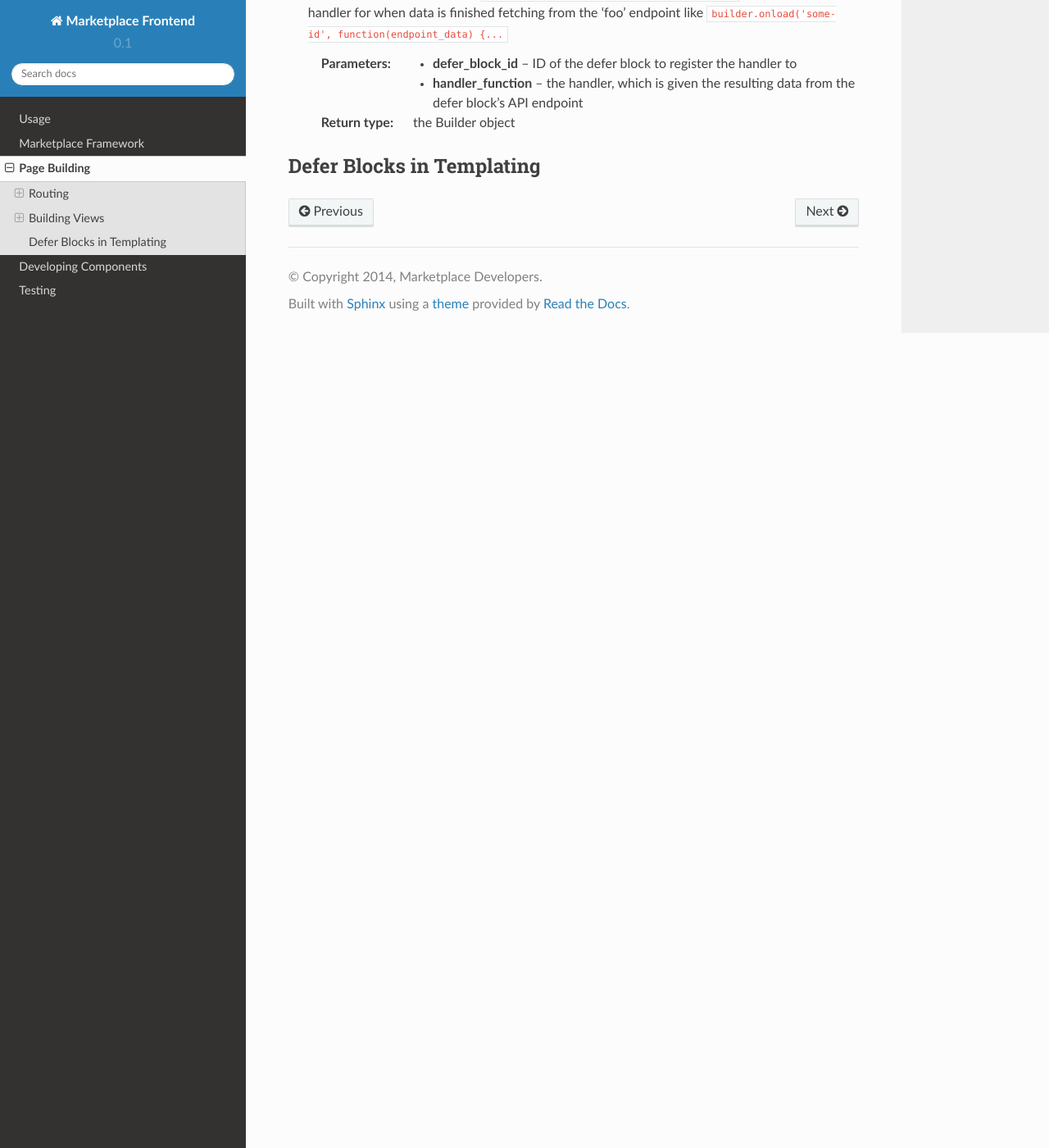
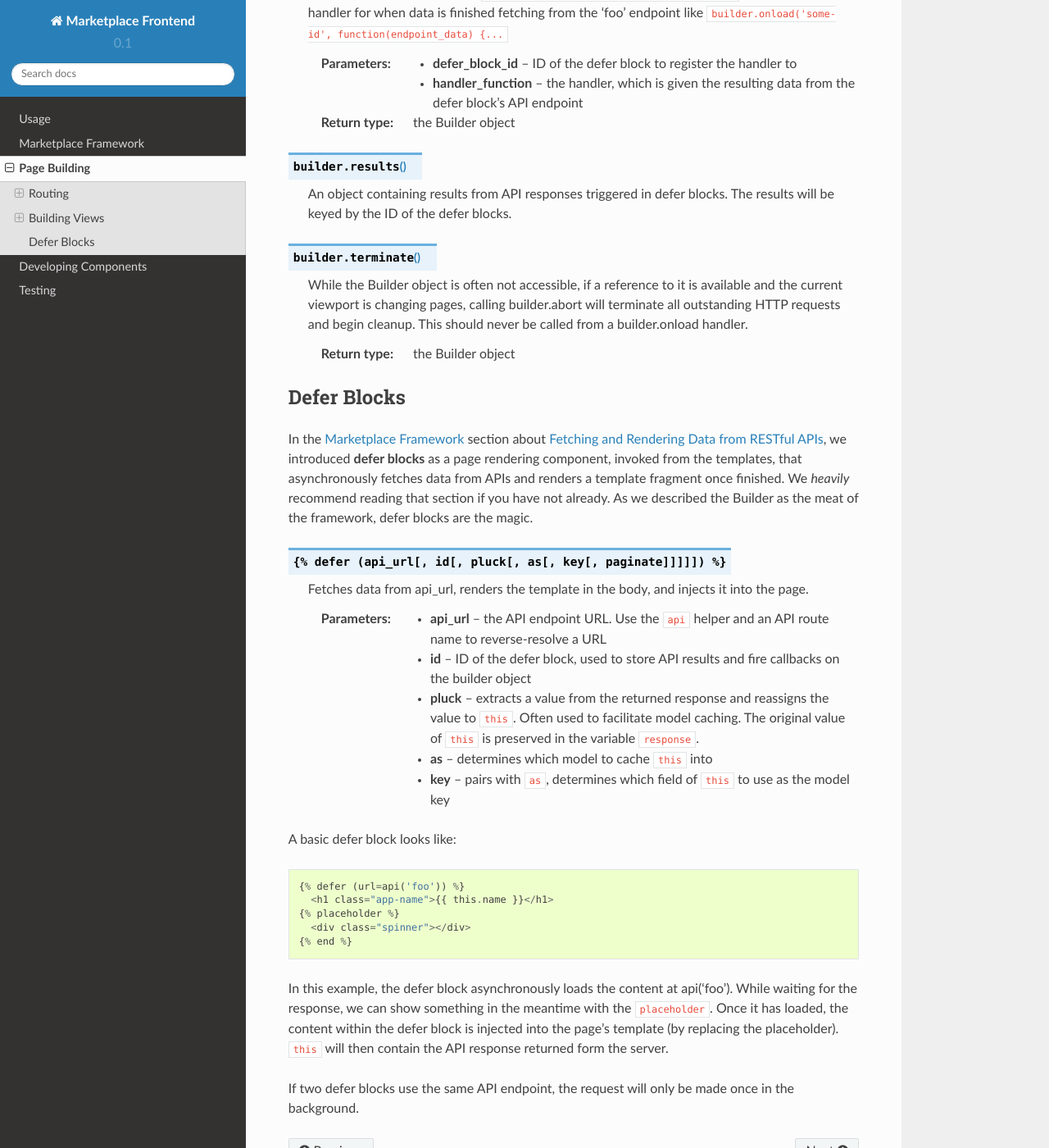
Before and after one commit to mozilla/marketplace-frontend-docs, a Sphinx documentation site: the page built from docs/topics/page-building.rst, in a window 1280 px wide and 1400 px high, scrolled down 3343 px. Shown: the whole window at 82% size. Built offline with Sphinx 7.4.7 and the Read the Docs theme 2.0.0, drawn with Linux system fonts in a browser that asks for light colours; pages that are not in the unit, such as notebooks, are missing from menus.

Commit message:
wip work on defer blocks

```diff
--- a/docs/topics/framework.rst
+++ b/docs/topics/framework.rst
@@ -55,6 +55,8 @@ When we navigate to another page, we simply have to fetch data from another
 endpoint since the page rendering happens client-side. When we navigate to an
 already-visited page, the request goes to the cache. Less requests, better
 performance.
+
+.. _fetching-restful-apis:
 
 Fetching and Rendering Data from RESTful APIs
 ~~~~~~~~~~~~~~~~~~~~~~~~~~~~~~~~~~~~~~~~~~~~~
--- a/docs/topics/page-building.rst
+++ b/docs/topics/page-building.rst
@@ -183,8 +183,64 @@ For more details and functionality, below describes the Builder object's API:
                              from the defer block's API endpoint
     :rtype: the Builder object
 
+.. function:: builder.results
+
+    An object containing results from API responses triggered in defer blocks.
+    The results will be keyed by the ID of the defer blocks.
+
+.. function:: builder.terminate()
+
+    While the Builder object is often not accessible, if a reference to it
+    is available and the current viewport is changing pages, calling
+    builder.abort will terminate all outstanding HTTP requests and begin
+    cleanup. This should never be called from a builder.onload handler.
+
+    :rtype: the Builder object
+
 
 .. _defer-block:
 
-Defer Blocks in Templating
-~~~~~~~~~~~~~~~~~~~~~~~~~~
+Defer Blocks
+~~~~~~~~~~~~
+
+In the :ref:`framework` section about :ref:`fetching-restful-apis`, we
+introduced **defer blocks** as a page rendering component, invoked from the
+templates, that asynchronously fetches data from APIs and renders a template
+fragment once finished. We *heavily* recommend reading that section if you have
+not already. As we described the Builder as the meat of the framework, defer
+blocks are the magic.
+
+.. function:: {% defer (api_url[, id[, pluck[, as[, key[, paginate]]]]]) %}
+
+    Fetches data from api_url, renders the template in the body, and injects
+    it into the page.
+
+    :param api_url: the API endpoint URL. Use the ``api`` helper and an API
+                    route name to reverse-resolve a URL
+    :param id: ID of the defer block, used to store API results and fire
+               callbacks on the builder object
+    :param pluck: extracts a value from the returned response and reassigns the
+                  value to ``this``. Often used to facilitate model caching.
+                  The original value of ``this`` is preserved in the variable
+                  ``response``.
+    :param as: determines which model to cache ``this`` into
+    :param key: pairs with ``as``, determines which field of ``this`` to use
+                as the model key
+
+A basic defer block looks like::
+
+    {% defer (url=api('foo')) %}
+      <h1 class="app-name">{{ this.name }}</h1>
+    {% placeholder %}
+      <div class="spinner"></div>
+    {% end %}
+
+In this example, the defer block asynchronously loads the content at
+api('foo').  While waiting for the response, we can show something in the
+meantime with the ``placeholder``. Once it has loaded, the content within the
+defer block is injected into the page's template (by replacing the
+placeholder). ``this`` will then contain the API response returned form the
+server.
+
+If two defer blocks use the same API endpoint, the request will only be made
+once in the background.
```
